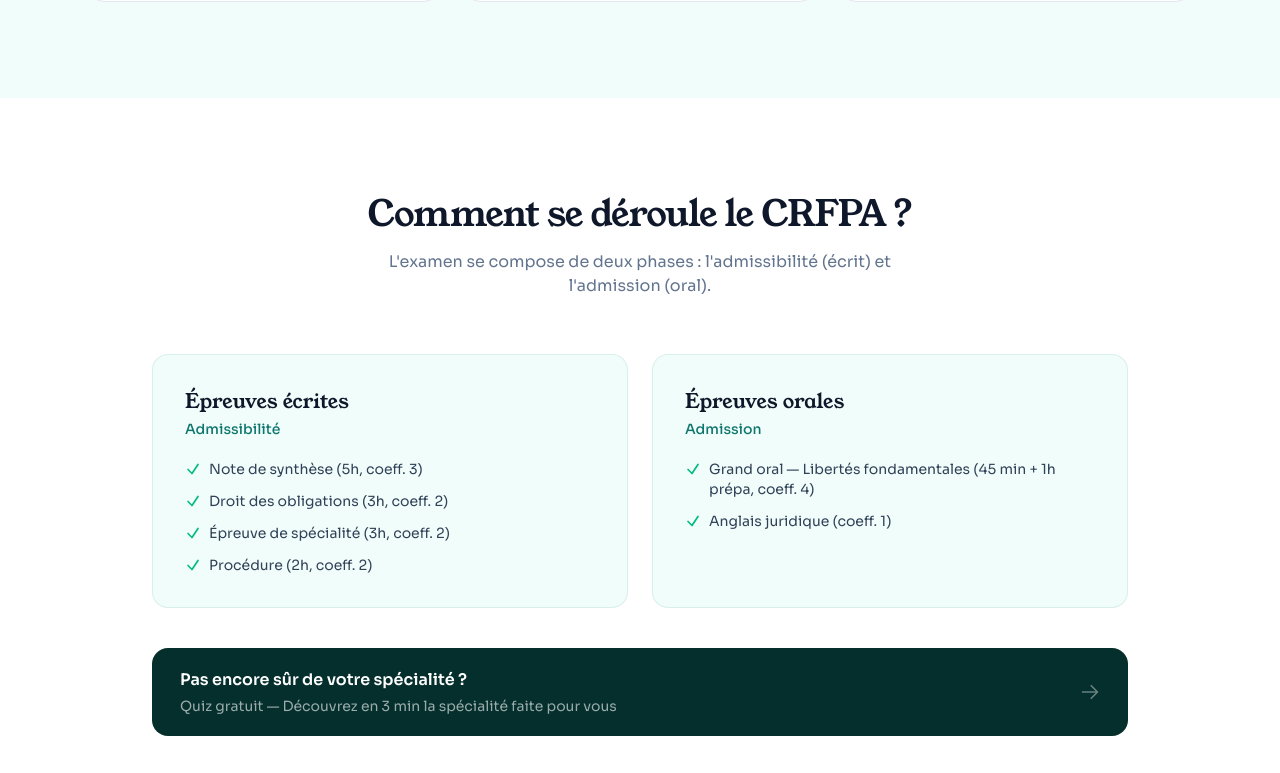
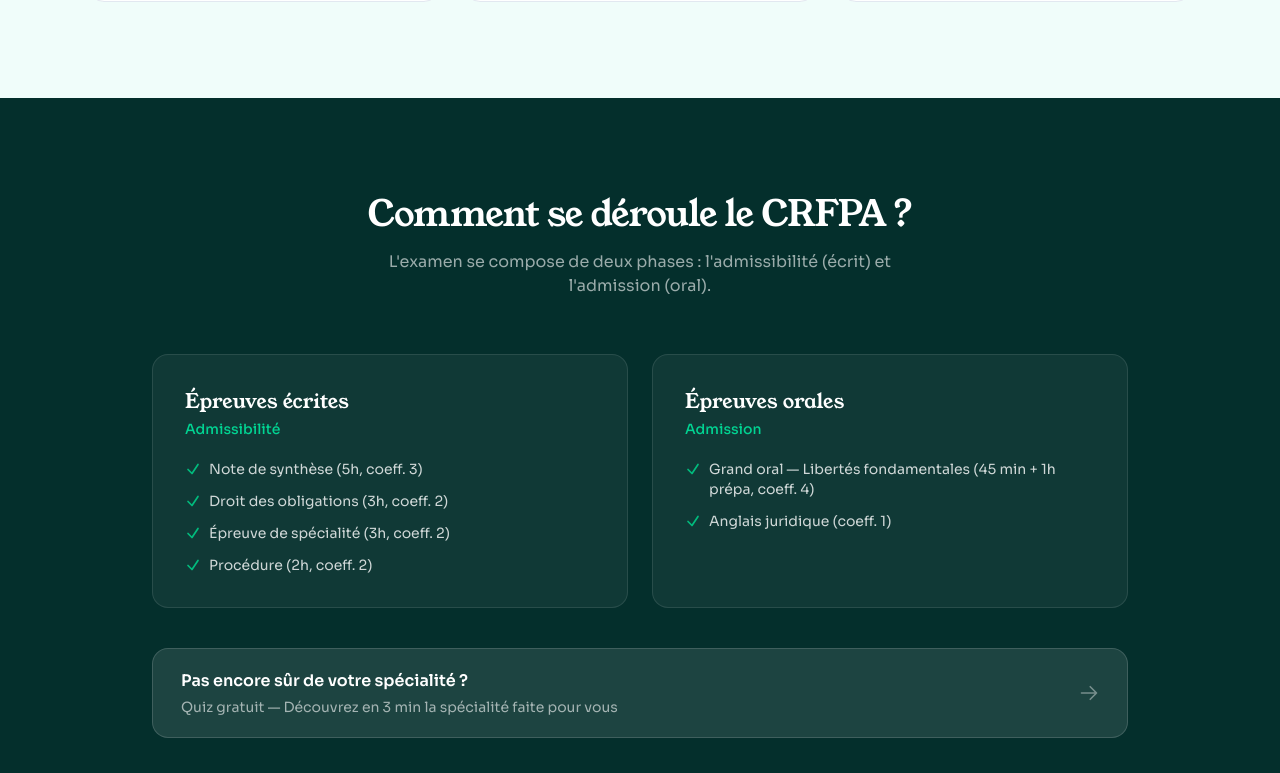
Before and after one commit to loicgautierbp-cpu/prepa-crfpa, a Next.js app: page / in a window 1280 px wide. Shown: the part 1587-2360 px from the top of the page. Built offline with nearby package versions, Linux system fonts and the light colour scheme; no server answers.

Commit message:
Section CRFPA fond fonce avec cards transparentes

```diff
--- a/src/app/page.jsx
+++ b/src/app/page.jsx
@@ -150,29 +150,29 @@ export default function HomePage() {
       </section>
 
       {/* ========== STRUCTURE DU CRFPA ========== */}
-      <section className="py-20 md:py-24 bg-white">
+      <section className="py-20 md:py-24 bg-[#042f2c]">
         <div className="max-w-5xl mx-auto px-4 sm:px-6">
           <div className="text-center mb-14">
-            <h2 style={{ fontFamily: 'var(--font-display)' }} className="text-3xl md:text-4xl tracking-tight text-slate-900 mb-4">
+            <h2 style={{ fontFamily: 'var(--font-display)' }} className="text-3xl md:text-4xl tracking-tight text-white mb-4">
               Comment se déroule le CRFPA ?
             </h2>
-            <p className="text-slate-500 max-w-xl mx-auto">L&apos;examen se compose de deux phases : l&apos;admissibilité (écrit) et l&apos;admission (oral).</p>
+            <p className="text-white/60 max-w-xl mx-auto">L&apos;examen se compose de deux phases : l&apos;admissibilité (écrit) et l&apos;admission (oral).</p>
           </div>
           <div className="grid md:grid-cols-2 gap-6 mb-10">
-            <div className="bg-[#f0fdfa] rounded-2xl border border-[#0f766e]/10 p-8">
-              <h3 style={{ fontFamily: 'var(--font-display)' }} className="text-xl text-slate-900 mb-1">Épreuves écrites</h3>
-              <p className="text-sm text-[#0f766e] font-medium mb-5">Admissibilité</p>
-              <ul className="space-y-3 text-sm text-slate-700">
+            <div className="bg-white/5 rounded-2xl border border-white/10 p-8">
+              <h3 style={{ fontFamily: 'var(--font-display)' }} className="text-xl text-white mb-1">Épreuves écrites</h3>
+              <p className="text-sm text-emerald-400 font-medium mb-5">Admissibilité</p>
+              <ul className="space-y-3 text-sm text-white/80">
                 <li className="flex items-start gap-2"><CheckIcon />Note de synthèse (5h, coeff. 3)</li>
                 <li className="flex items-start gap-2"><CheckIcon />Droit des obligations (3h, coeff. 2)</li>
                 <li className="flex items-start gap-2"><CheckIcon />Épreuve de spécialité (3h, coeff. 2)</li>
                 <li className="flex items-start gap-2"><CheckIcon />Procédure (2h, coeff. 2)</li>
               </ul>
             </div>
-            <div className="bg-[#f0fdfa] rounded-2xl border border-[#0f766e]/10 p-8">
-              <h3 style={{ fontFamily: 'var(--font-display)' }} className="text-xl text-slate-900 mb-1">Épreuves orales</h3>
-              <p className="text-sm text-[#0f766e] font-medium mb-5">Admission</p>
-              <ul className="space-y-3 text-sm text-slate-700">
+            <div className="bg-white/5 rounded-2xl border border-white/10 p-8">
+              <h3 style={{ fontFamily: 'var(--font-display)' }} className="text-xl text-white mb-1">Épreuves orales</h3>
+              <p className="text-sm text-emerald-400 font-medium mb-5">Admission</p>
+              <ul className="space-y-3 text-sm text-white/80">
                 <li className="flex items-start gap-2"><CheckIcon />Grand oral — Libertés fondamentales (45 min + 1h prépa, coeff. 4)</li>
                 <li className="flex items-start gap-2"><CheckIcon />Anglais juridique (coeff. 1)</li>
               </ul>
@@ -180,7 +180,7 @@ export default function HomePage() {
           </div>
           <Link
             href="/specialite"
-            className="block bg-[#042f2c] rounded-2xl px-7 py-5 hover:bg-[#2d0a14] transition-colors"
+            className="block bg-white/10 border border-white/15 rounded-2xl px-7 py-5 hover:bg-white/15 transition-colors"
           >
             <div className="flex items-center justify-between">
               <div>
```
